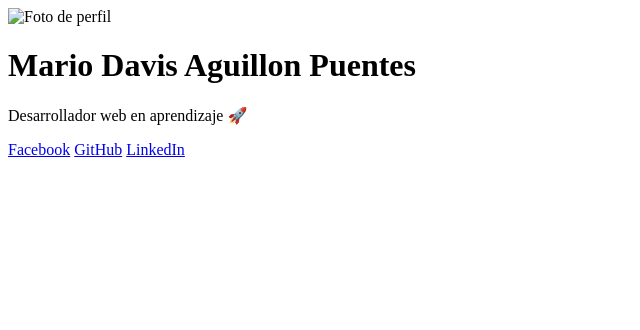
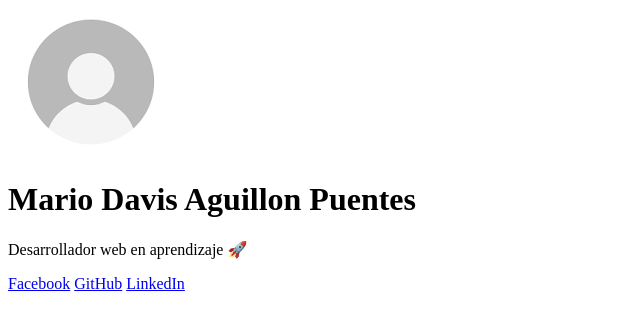
Before and after one commit to MarioAguillon/tarjeta_personal, a plain HTML site: page index.html in a window 1280 px wide. Shown: the whole page, without its empty margins (0-640 px from the left). Drawn offline with Linux system fonts and the light colour scheme.

Commit message:
nueva foto

```diff
--- a/index.html
+++ b/index.html
@@ -10,7 +10,7 @@
 <body
 
 <div class="card">
-    <img src="foto.png" alt="Foto de perfil">
+    <img src="foto.jpg" alt="Foto de perfil">
     <h1>Mario Davis Aguillon Puentes</h1>
     <p>Desarrollador web en aprendizaje 🚀</p>
 
```
